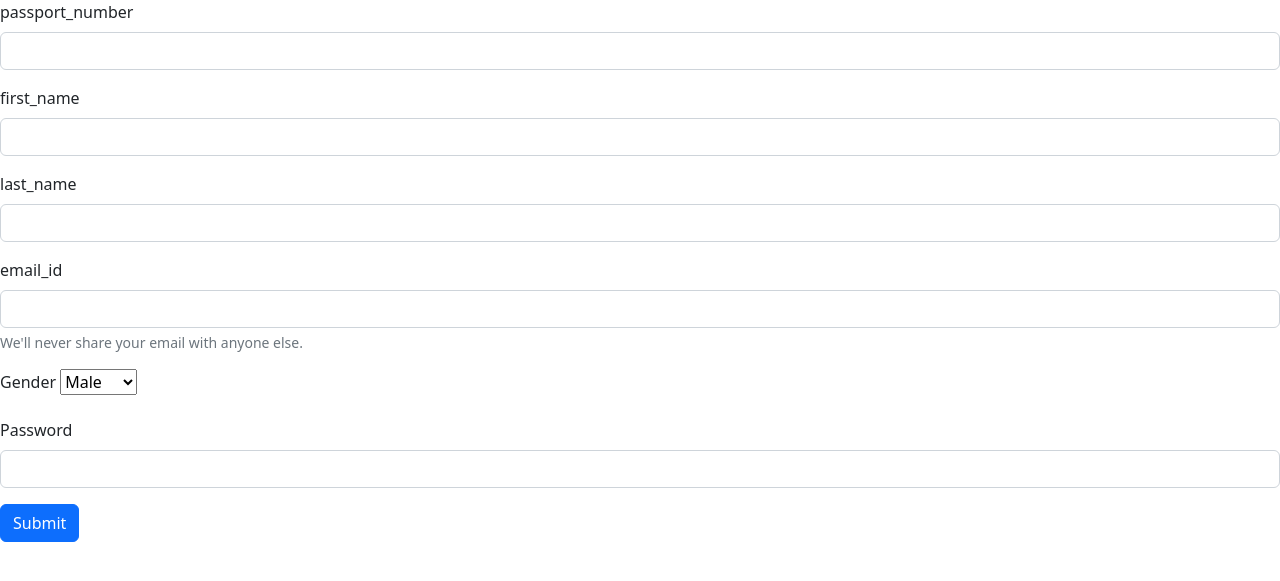
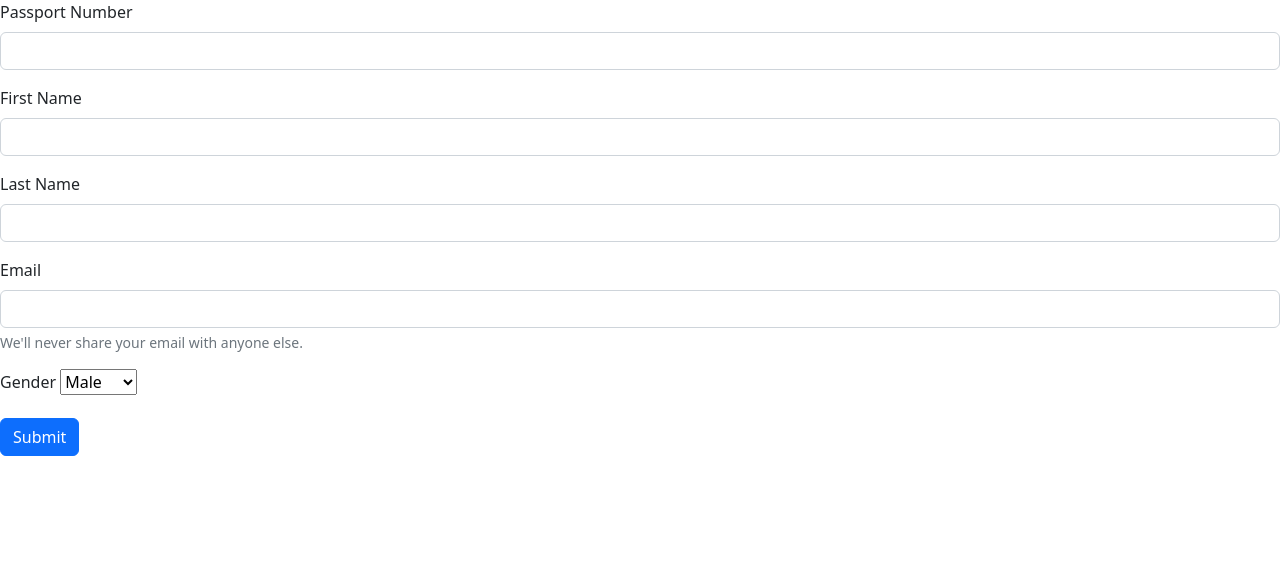
Before and after one commit to PaulChinta/Tickets, a Flask app: page /login in a window 1280 px wide. Shown: the top 581 px of the page. Run offline with Flask 3, Linux system fonts and the light colour scheme.

Commit message:
removed password

```diff
--- a/templates/index.html
+++ b/templates/index.html
@@ -8,20 +8,20 @@
 
 <form>
 <div class="mb-3">
-    <label   class="form-label">passport_number</label>
+    <label   class="form-label">Passport Number</label>
     <input type="text" class="form-control" id="p_num" name="p_num">
   </div>
 
   <div class="mb-3">
-    <label   class="form-label">first_name</label>
+    <label   class="form-label">First Name</label>
     <input type="text" class="form-control" id="first_name" name="first_name">
   </div>
    <div class="mb-3">
-    <label   class="form-label">last_name</label>
+    <label   class="form-label">Last Name</label>
     <input type="text" class="form-control" id="last_name" name="last_name">
   </div>
 <div class="mb-3">
-    <label   class="form-label">email_id</label>
+    <label   class="form-label">Email</label>
     <input type="email" class="form-control" name="email_id" id="email_id" aria-describedby="emailHelp">
     <div id="emailHelp" class="form-text">We'll never share your email with anyone else.</div>
   </div>
@@ -33,10 +33,7 @@
 
 </select>
   </div>
-<div class="mb-3">
-    <label   class="form-label">Password</label>
-    <input type="password" class="form-control" id="exampleInputPassword1" name="password">
-  </div>
+
 
   <button type="submit" class="btn btn-primary" name="submit" id="submit">Submit</button>
 </form>
```
